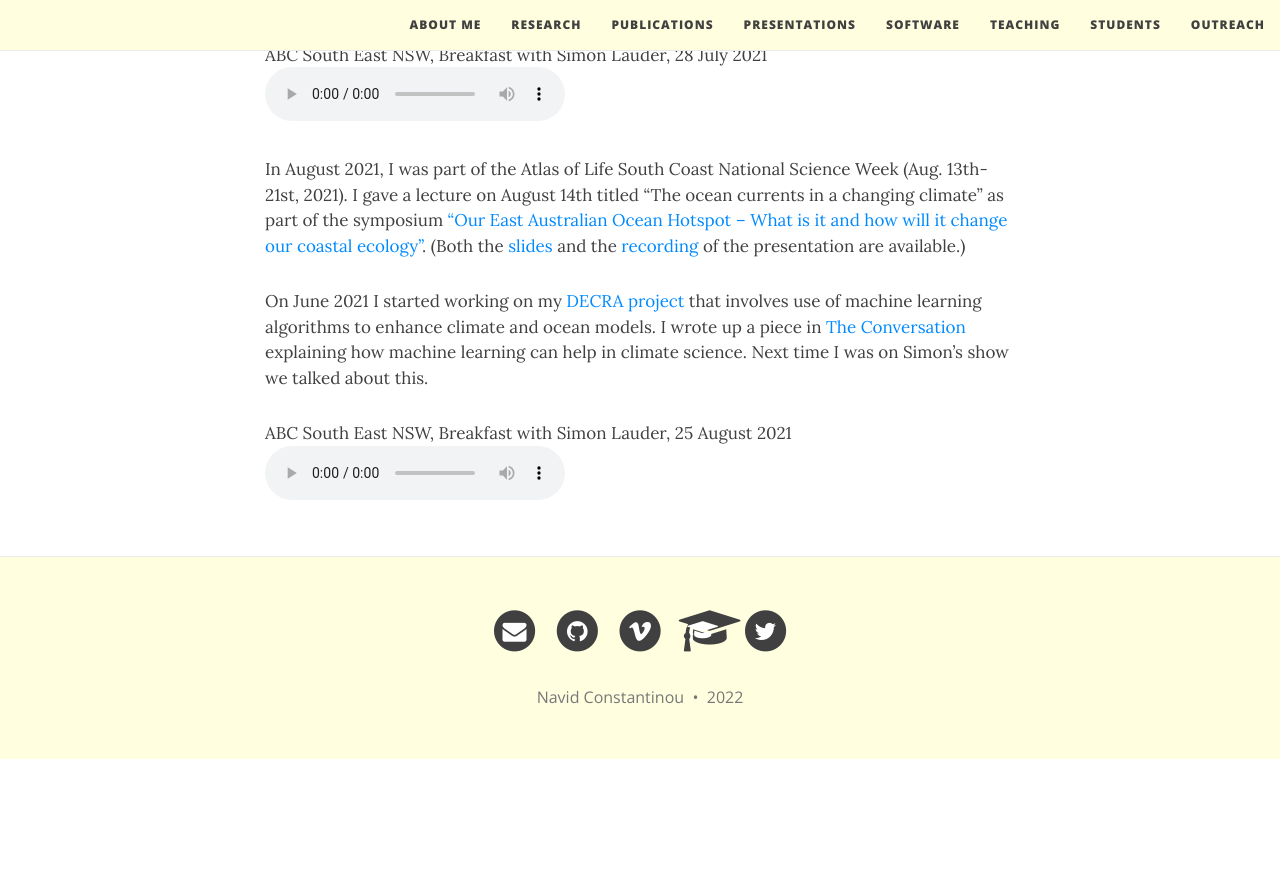
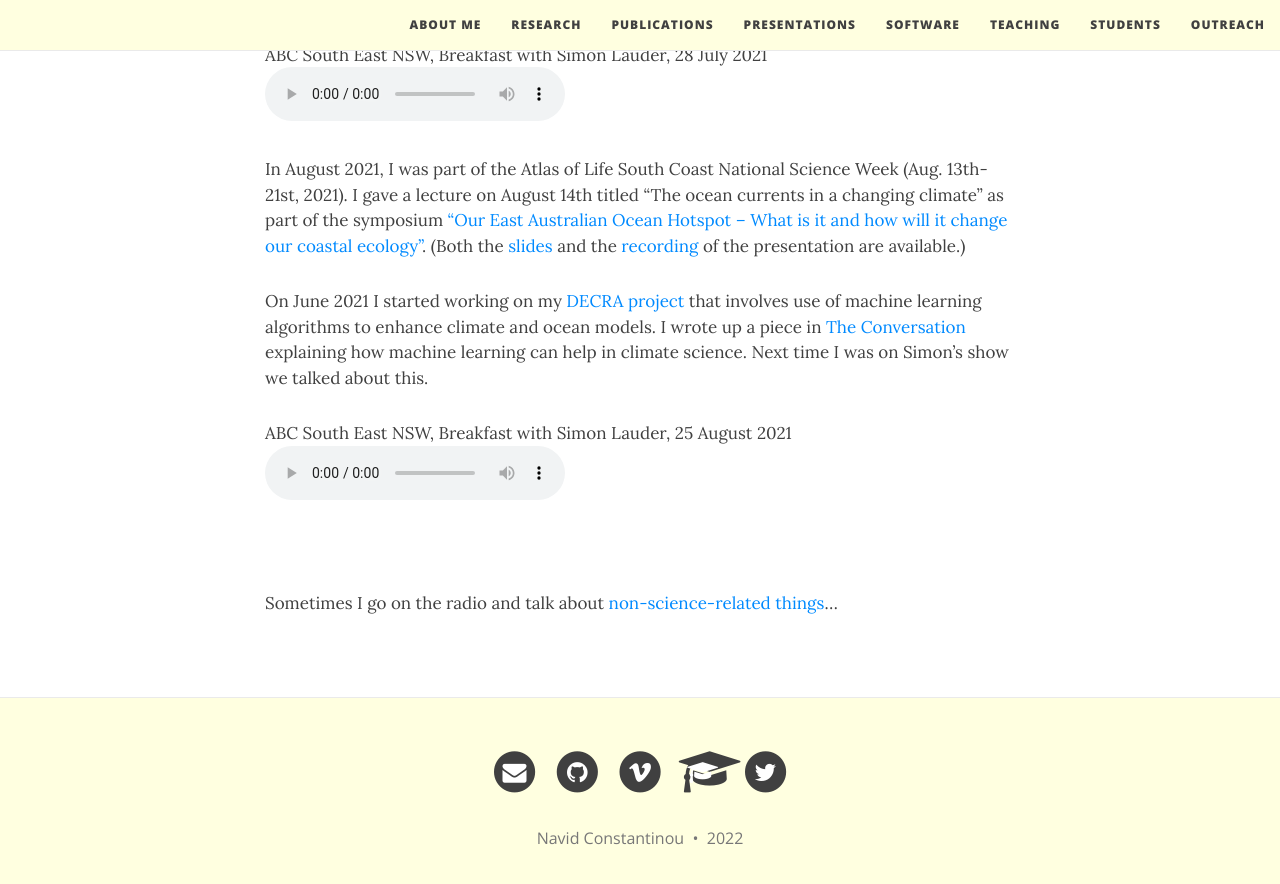
Before and after one commit to navidcy/navidcy.github.io, a Jekyll site: the page built from outreach.md, in a window 1280 px wide and 900 px high, scrolled down 1548 px. Shown: the top 884 px of the window. Built offline with Jekyll 4.4.1, drawn with Linux system fonts in a browser that asks for light colours; nearby versions of some CDN libraries; before the commit the page ends 2307 px from its top, so only the background shows below that.

```diff
--- a/outreach.md
+++ b/outreach.md
@@ -114,6 +114,10 @@
     </audio>
 </figure>
 
+<br/>
+
+Sometimes I go on the radio and talk about [non-science-related things](https://www.abc.net.au/radio/melbourne/programs/afternoons/omicron-covid-varient-prompts-greek-alphabet-discussion/13653848){:target="_blank"}...
+
 <!-- https://kalymnosola.com/2017/06/07/θερινό-σχολείο-και-φέτος-στην-κάλυμνο/ -->
 
 [decra2021]: https://rms.arc.gov.au/RMS/Report/Download/Report/a3f6be6e-33f7-4fb5-98a6-7526aaa184cf/219
```
Also changed, not shown: Gemfile.lock.
